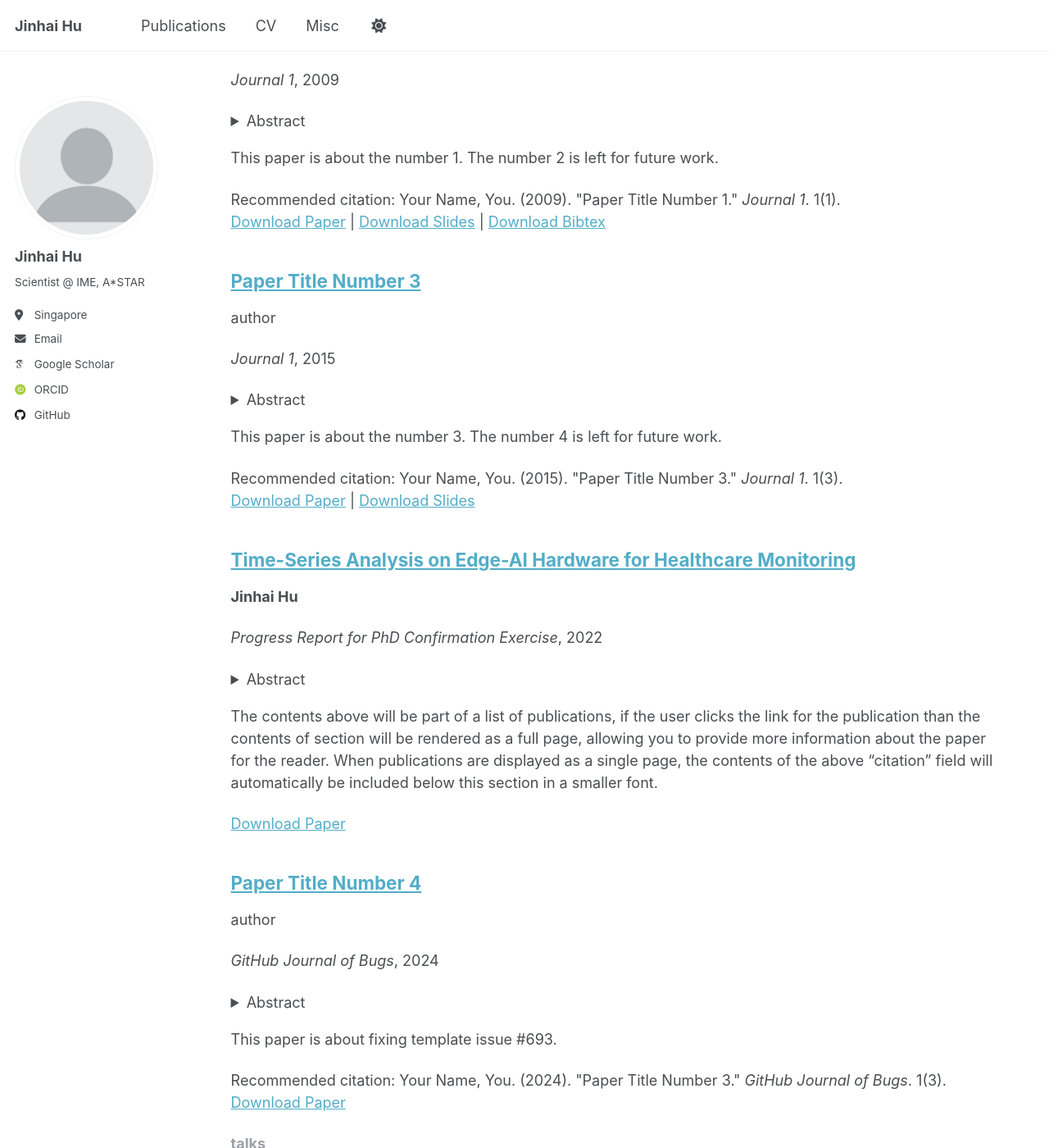
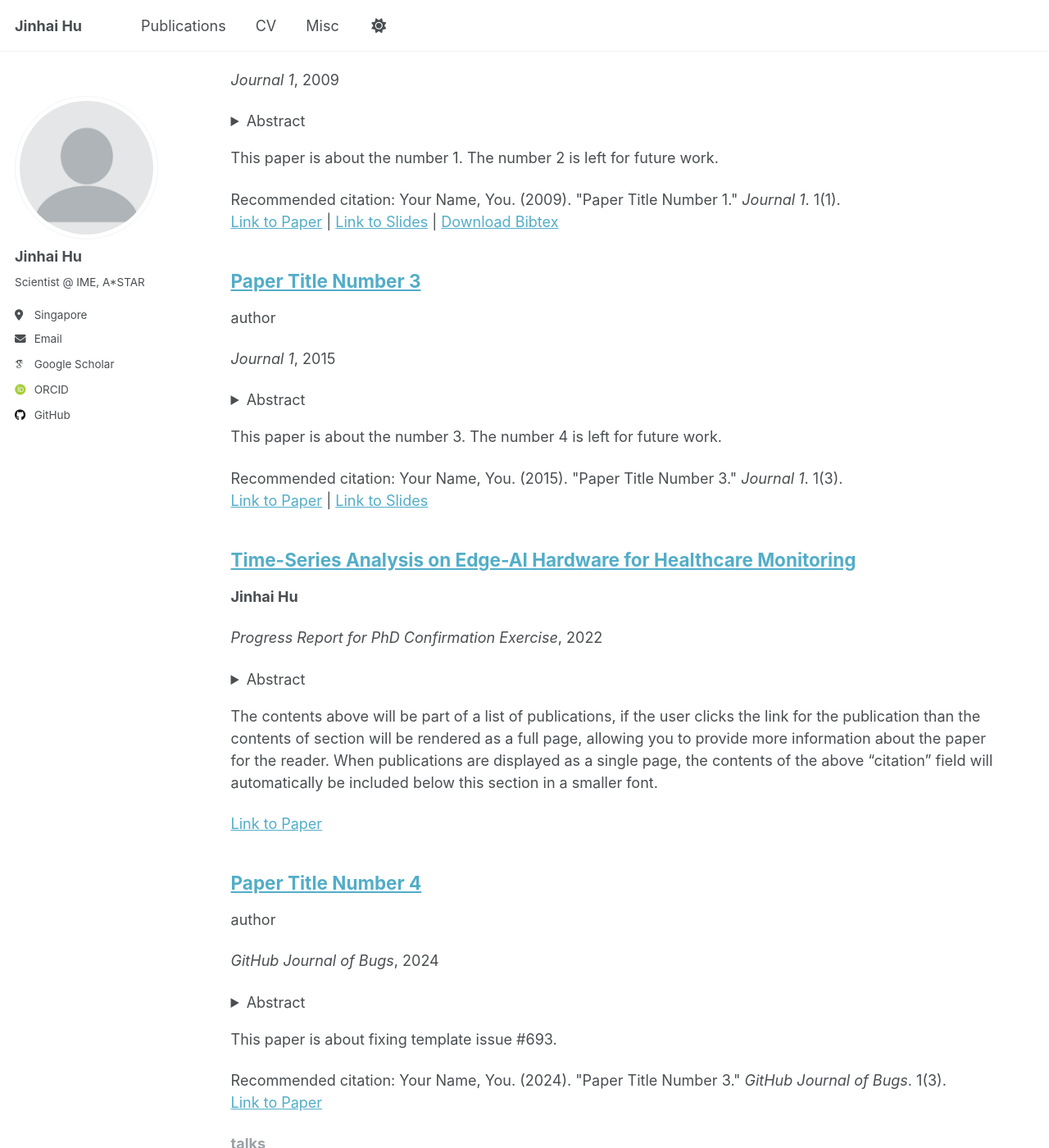
Before and after one commit to HUJH511/HUJH511.github.io, a Jekyll site: the page built from _pages/collection-archive.html, in a window 1280 px wide and 1400 px high, scrolled down 1165 px. Shown: the whole window at 82% size. Built offline with Jekyll 4.4.1, drawn with Linux system fonts in a browser that asks for light colours; some web fonts are replaced.

Commit message:
change download to link to

```diff
--- a/_includes/archive-single.html
+++ b/_includes/archive-single.html
@@ -61,29 +61,29 @@
     {% endif %}
 
     {% if post.citation and post.paperurl and post.slidesurl and post.bibtexurl %}
-      <p>Recommended citation: {{ post.citation }}<br /><a href="{{ post.paperurl }}">Download Paper</a> | <a href="{{ post.slidesurl }}">Download Slides</a> | <a href="{{ post.bibtexurl }}">Download Bibtex</a></p>
+      <p>Recommended citation: {{ post.citation }}<br /><a href="{{ post.paperurl }}">Link to Paper</a> | <a href="{{ post.slidesurl }}">Link to Slides</a> | <a href="{{ post.bibtexurl }}">Download Bibtex</a></p>
     {% elsif post.citation and post.paperurl and post.slidesurl %}
-      <p>Recommended citation: {{ post.citation }}<br /><a href="{{ post.paperurl }}">Download Paper</a> | <a href="{{ post.slidesurl }}">Download Slides</a></p>
+      <p>Recommended citation: {{ post.citation }}<br /><a href="{{ post.paperurl }}">Link to Paper</a> | <a href="{{ post.slidesurl }}">Link to Slides</a></p>
     {% elsif post.citation and post.paperurl and post.bibtexurl %}
-      <p>Recommended citation: {{ post.citation }}<br /><a href="{{ post.paperurl }}">Download Paper</a> | <a href="{{ post.bibtexurl }}">Download Bibtex</a></p>
+      <p>Recommended citation: {{ post.citation }}<br /><a href="{{ post.paperurl }}">Link to Paper</a> | <a href="{{ post.bibtexurl }}">Download Bibtex</a></p>
     {% elsif post.citation and post.paperurl %}
-      <p>Recommended citation: {{ post.citation }}<br /><a href="{{ post.paperurl }}">Download Paper</a></p>
+      <p>Recommended citation: {{ post.citation }}<br /><a href="{{ post.paperurl }}">Link to Paper</a></p>
     {% elsif post.citation and post.slidesurl and post.bibtexurl %}
-      <p>Recommended citation: {{ post.citation }}<br /><a href="{{ post.slidesurl }}">Download Slides</a> | <a href="{{ post.bibtexurl}}">Download Bibtex</a></p>
+      <p>Recommended citation: {{ post.citation }}<br /><a href="{{ post.slidesurl }}">Link to Slides</a> | <a href="{{ post.bibtexurl}}">Download Bibtex</a></p>
     {% elsif post.citation and post.slidesurl %}
-      <p>Recommended citation: {{ post.citation }}<br /><a href="{{ post.slidesurl }}">Download Slides</a></p>
+      <p>Recommended citation: {{ post.citation }}<br /><a href="{{ post.slidesurl }}">Link to Slides</a></p>
     {% elsif post.citation and post.bibtexurl %}
       <p>Recommended citation: {{ post.citation }}<br /><a href="{{ post.bibtexurl }}">Download Bibtex</a></p>
     {% elsif post.citation %}
       <p>Recommended citation: {{ post.citation }}</p>
     {% elsif post.paperurl and post.bibtexurl %}
-      <p><a href=" {{ post.paperurl }} ">Download Paper</a> | <a href="{{ post.bibtexurl }}">Download Bibtex</a></p>
+      <p><a href=" {{ post.paperurl }} ">Link to Paper</a> | <a href="{{ post.bibtexurl }}">Download Bibtex</a></p>
     {% elsif post.paperurl %}
-      <p><a href=" {{ post.paperurl }} ">Download Paper</a></p>
+      <p><a href=" {{ post.paperurl }} ">Link to Paper</a></p>
     {% elsif post.slidesurl and post.bibtexurl %}
-      <p><a href="{{ post.slidesurl }}">Download Slides</a> | <a href="{{ post.bibtexurl }}">Download Bibtex</a></p>
+      <p><a href="{{ post.slidesurl }}">Link to Slides</a> | <a href="{{ post.bibtexurl }}">Download Bibtex</a></p>
     {% elsif post.slidesurl %}
-      <p><a href="{{ post.slidesurl }}">Download Slides</a></p>
+      <p><a href="{{ post.slidesurl }}">Link to Slides</a></p>
     {% elsif post.bibtexurl %}
       <p><a href="{{ post.bibtexurl }}">Download Bibtex</a></p>
     {% endif %}
```
Also changed, not shown: _layouts/single.html (+8 -0 lines).
